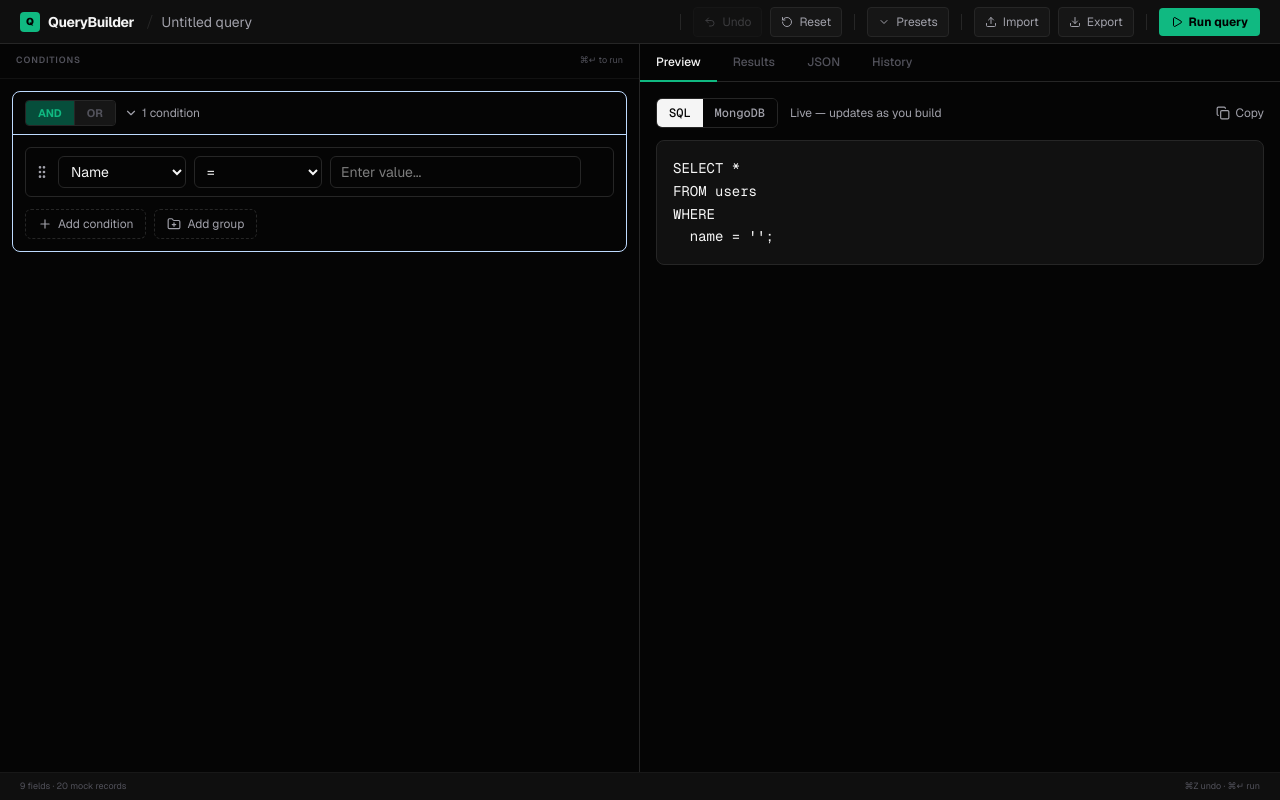
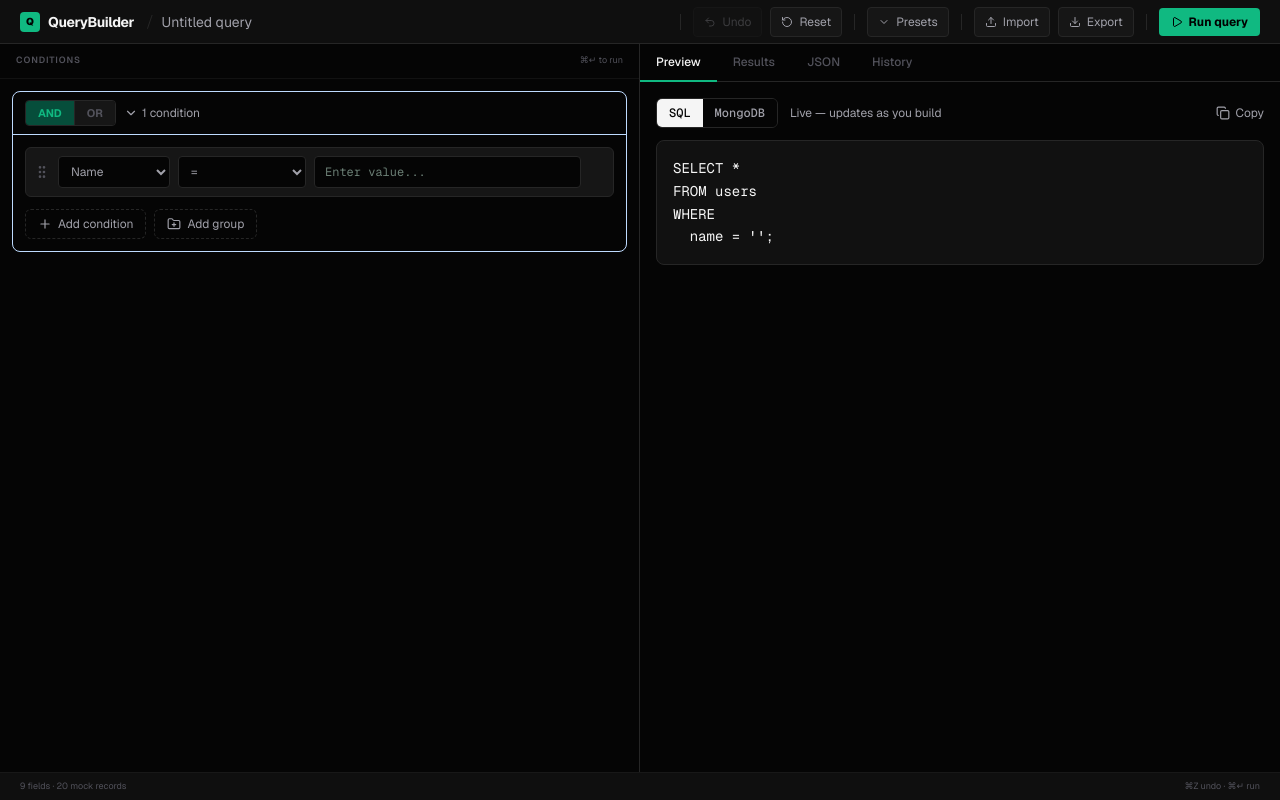
Before and after one commit to ussyalfaks/visual-query-builder, a Next.js app: page /app in a window 1280 px wide. Built offline with nearby package versions, Linux system fonts and the light colour scheme.

Commit message:
feat: ConditionRule + ValueInput dark styling, accent value focus

```diff
--- a/components/query-builder/ConditionRule.tsx
+++ b/components/query-builder/ConditionRule.tsx
@@ -23,10 +23,7 @@
   const { attributes, listeners, setNodeRef, transform, transition, isDragging } =
     useSortable({ id: rule.id });
 
-  const style = {
-    transform: CSS.Transform.toString(transform),
-    transition,
-  };
+  const style = { transform: CSS.Transform.toString(transform), transition };
 
   const handleFieldChange = useCallback((e: React.ChangeEvent<HTMLSelectElement>) => {
     updateRule(groupId, rule.id, { field: e.target.value });
@@ -42,54 +39,43 @@
 
   const handleRemove = useCallback(() => removeRule(groupId, rule.id), [groupId, rule.id, removeRule]);
 
+  const selectCls = 'h-8 rounded border border-border bg-background px-2 text-xs text-muted-foreground focus:outline-none focus:ring-1 focus:ring-accent shrink-0 transition-colors';
+
   return (
     <div
       ref={setNodeRef}
       style={style}
       className={cn(
-        'flex items-center gap-2 rounded-md border bg-background p-2 group transition-all',
+        'flex items-center gap-2 rounded-md border bg-surface-raised p-2 group transition-all',
         isDragging ? 'opacity-50 shadow-lg z-50' : 'opacity-100',
         error ? 'border-destructive/50' : 'border-border'
       )}
     >
-      {/* Drag handle */}
       <button
         {...attributes}
         {...listeners}
-        className="text-muted-foreground hover:text-foreground cursor-grab active:cursor-grabbing shrink-0 touch-none"
+        className="text-subtle hover:text-muted-foreground cursor-grab active:cursor-grabbing shrink-0 touch-none"
         aria-label="Drag to reorder"
       >
         <GripVertical className="h-4 w-4" />
       </button>
 
-      {/* Field selector */}
-      <select
-        className="h-8 rounded-md border border-input bg-background px-2 text-sm focus:outline-none focus:ring-1 focus:ring-ring w-32 shrink-0"
-        value={rule.field}
-        onChange={handleFieldChange}
-      >
+      <select className={cn(selectCls, 'w-28')} value={rule.field} onChange={handleFieldChange}>
         {schema.map(f => (
           <option key={f.key} value={f.key}>{f.label}</option>
         ))}
       </select>
 
-      {/* Operator selector */}
-      <select
-        className="h-8 rounded-md border border-input bg-background px-2 text-sm focus:outline-none focus:ring-1 focus:ring-ring w-32 shrink-0"
-        value={rule.operator}
-        onChange={handleOpChange}
-      >
+      <select className={cn(selectCls, 'w-32')} value={rule.operator} onChange={handleOpChange}>
         {availableOps.map(op => (
           <option key={op} value={op}>{OPERATOR_LABELS[op] || op}</option>
         ))}
       </select>
 
-      {/* Value input */}
       <div className="flex-1 min-w-0 flex items-center gap-1">
         <ValueInput rule={rule} field={field} error={error} onChange={handleValueChange} />
       </div>
 
-      {/* Error indicator */}
       {error && (
         <div className="group/err relative shrink-0">
           <AlertCircle className="h-4 w-4 text-destructive" />
@@ -99,10 +85,9 @@
         </div>
       )}
 
-      {/* Remove */}
       <button
         onClick={handleRemove}
-        className="shrink-0 opacity-0 group-hover:opacity-100 text-muted-foreground hover:text-destructive transition-all"
+        className="shrink-0 opacity-0 group-hover:opacity-100 text-subtle hover:text-destructive transition-all"
         aria-label="Remove condition"
       >
         <X className="h-4 w-4" />
--- a/components/query-builder/ValueInput.tsx
+++ b/components/query-builder/ValueInput.tsx
@@ -13,14 +13,14 @@
 
 export const ValueInput = memo(function ValueInput({ rule, field, error, onChange }: Props) {
   const base = cn(
-    'h-8 rounded-md border bg-background px-2.5 text-sm focus:outline-none focus:ring-1 focus:ring-ring transition-colors',
-    error ? 'border-destructive focus:ring-destructive' : 'border-input'
+    'h-8 rounded border bg-background px-2.5 text-xs font-mono text-accent-text focus:outline-none focus:ring-1 transition-colors',
+    error
+      ? 'border-destructive/60 focus:ring-destructive'
+      : 'border-border focus:ring-accent focus:border-accent'
   );
 
   if (NO_VALUE_OPERATORS.includes(rule.operator)) {
-    return (
-      <span className="text-xs text-muted-foreground italic px-2 self-center">no value</span>
-    );
+    return <span className="text-xs text-subtle italic px-2 self-center">no value</span>;
   }
 
   if (field.type === 'enum') {
@@ -37,7 +37,7 @@
     }
     return (
       <select
-        className={cn(base, 'flex-1 min-w-0')}
+        className={cn(base, 'flex-1 min-w-0 text-accent-text')}
         value={rule.value}
         onChange={e => onChange(e.target.value)}
       >
```
